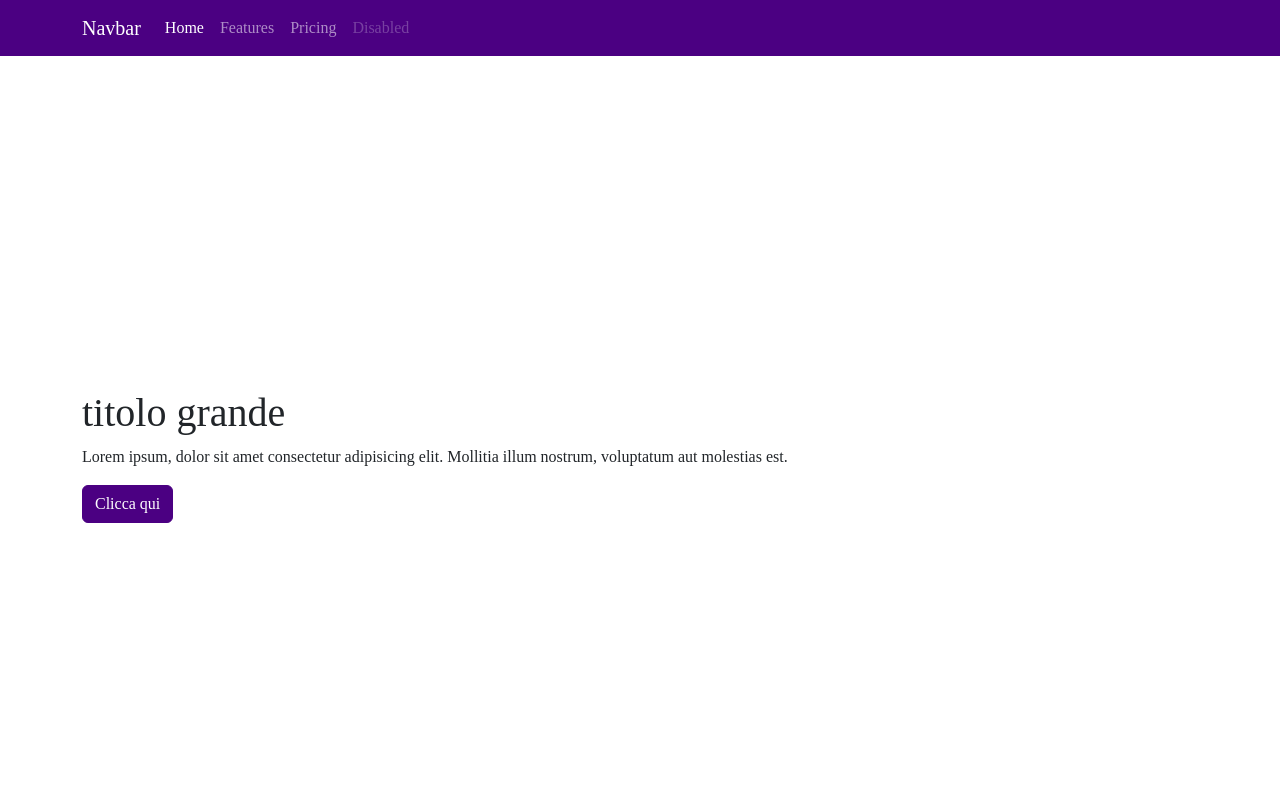
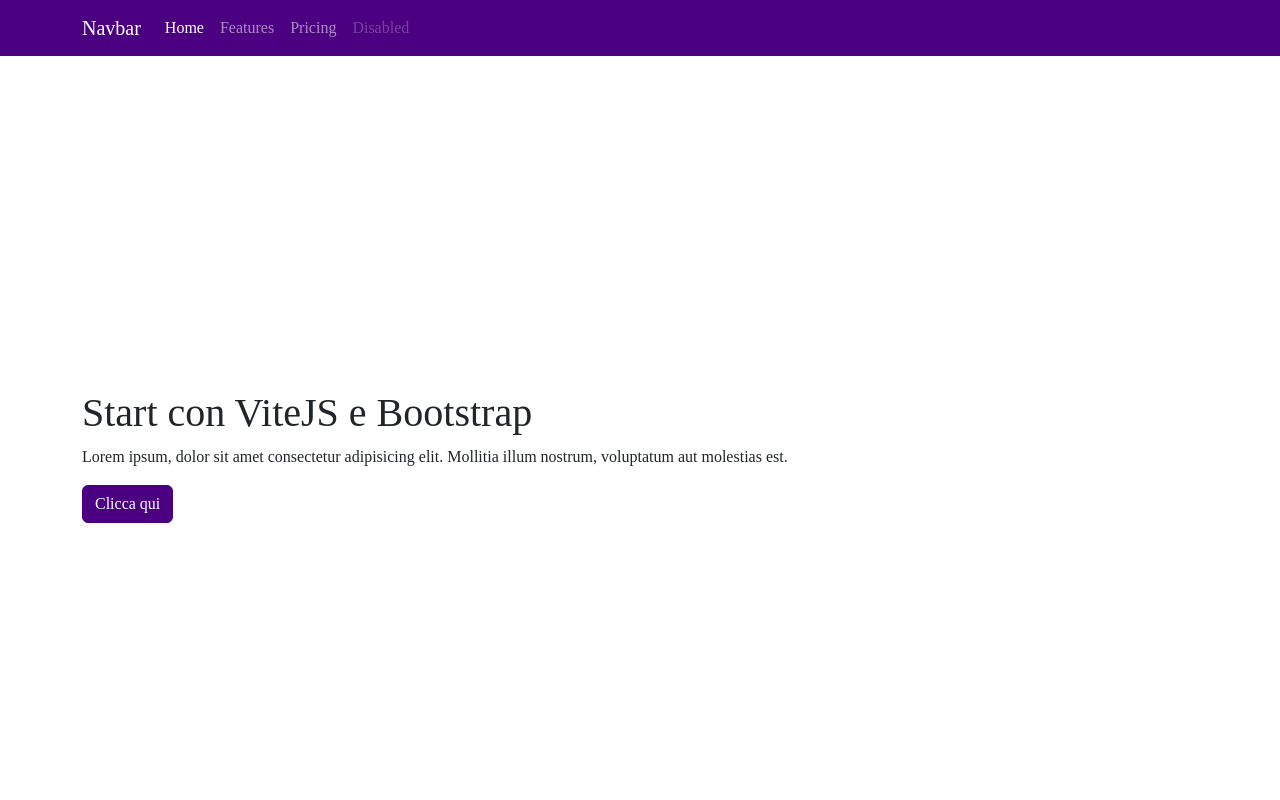
Before and after one commit to wleer/sito-semplice-vitejs-boostrap, a website built with Vite: page index.html in a window 1280 px wide. Shown: the top 800 px of the page. Built offline with nearby package versions, Linux system fonts and the light colour scheme; a web font is replaced by a local one.

Commit message:
Update header text in index.html
Ho cambiato il titolo

```diff
--- a/index.html
+++ b/index.html
@@ -43,7 +43,7 @@
       class="w-100 min-vh-100 d-flex align-items-center justify-content-center"
     >
       <div class="container">
-        <h1>titolo grande</h1>
+        <h1>Start con ViteJS e Bootstrap</h1>
         <p>
           Lorem ipsum, dolor sit amet consectetur adipisicing elit. Mollitia
           illum nostrum, voluptatum aut molestias est.
```
